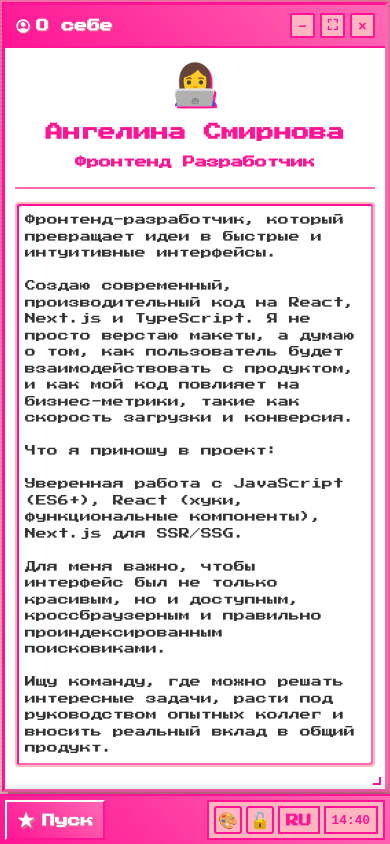
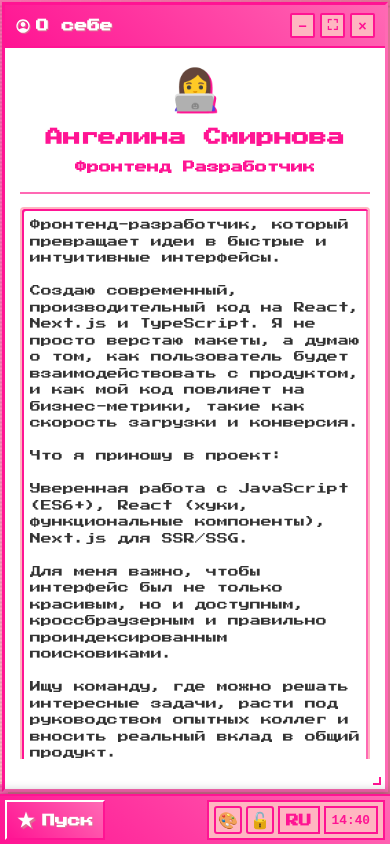
Before and after one commit to geliusgelius/pixel-portfolio, a React (Vite) app: page / in a window 390 px wide. Built offline with nearby package versions, Linux system fonts and the light colour scheme.

Commit message:
fix media mobile

```diff
--- a/src/components/Desktop/Desktop.css
+++ b/src/components/Desktop/Desktop.css
@@ -969,3 +969,31 @@ textarea,
     height: 200px;
   }
 }
+
+/* Улучшение для мобильных окон в Desktop.css */
+@media (max-width: 768px) {
+  .window-content {
+    padding: 15px;
+    height: calc(100% - 30px);
+    overflow-y: auto;
+    -webkit-overflow-scrolling: touch;
+  }
+
+  .desktop-background {
+    height: calc(100% - 60px);
+    overflow: hidden;
+  }
+}
+
+/* Предотвращение масштабирования при фокусе на мобильных */
+@media (max-width: 768px) {
+  .window {
+    touch-action: pan-x pan-y;
+  }
+
+  .window-body input,
+  .window-body textarea,
+  .window-body [contenteditable="true"] {
+    font-size: 16px; /* Предотвращает зум в iOS */
+  }
+}
```
